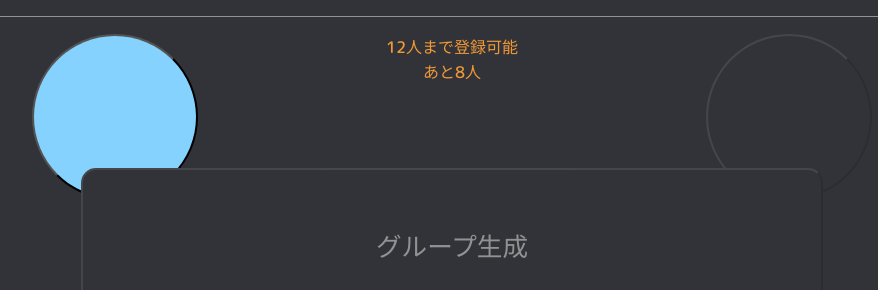
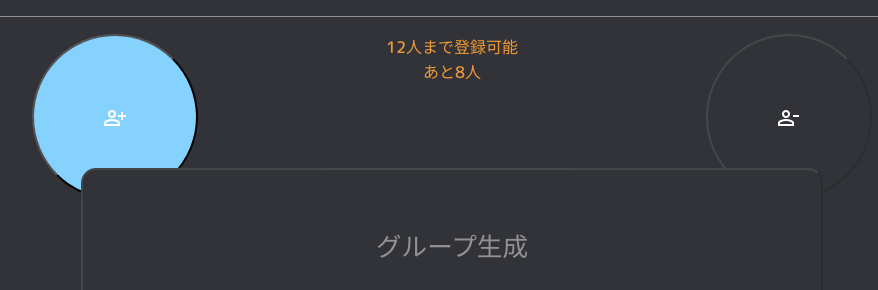
Before and after one commit to ritsuki-i/hatothon-app, a Flask app: page /member in a window 1280 px wide. Shown: the part 510-800 px from the top of the page, without its empty margins (188-1066 px from the left). Run offline with Flask 3, Linux system fonts and the light colour scheme.

Commit message:
CSS修正5回目

```diff
--- a/static/css/member.css
+++ b/static/css/member.css
@@ -88,6 +88,7 @@ body {
   font-size: 240%;
   background-color: rgb(255, 113, 113);
   color: #ffffff;
+  text-align: center;
 }
 
 #addButton {
@@ -98,6 +99,7 @@ body {
   font-size: 240%;
   background-color: rgb(113, 190, 255);
   color: #ffffff;
+  text-align: center;
 }
 
 #GB_parent {
@@ -233,3 +235,7 @@ html {
 form {
   height: 100%;
 }
+
+.material-symbols-outlined {
+  text-align: center;
+}
--- a/templates/member.html
+++ b/templates/member.html
@@ -45,14 +45,14 @@
         <hr />
         <div id="AR_Button">
           <button type="button" id="addButton">
-            <!-- <span class="material-symbols-outlined"> person_add </span> -->
+            <span class="material-symbols-outlined"> person_add </span>
           </button>
           <div id="restNum_Display">
             <div id="resible">12人まで登録可能</div>
             <div id="resible_rest">あと11人</div>
           </div>
           <button type="button" id="removeButton">
-            <!-- <span class="material-symbols-outlined"> person_remove </span> -->
+            <span class="material-symbols-outlined"> person_remove </span>
           </button>
         </div>
         <div id="GB_parent">
```
